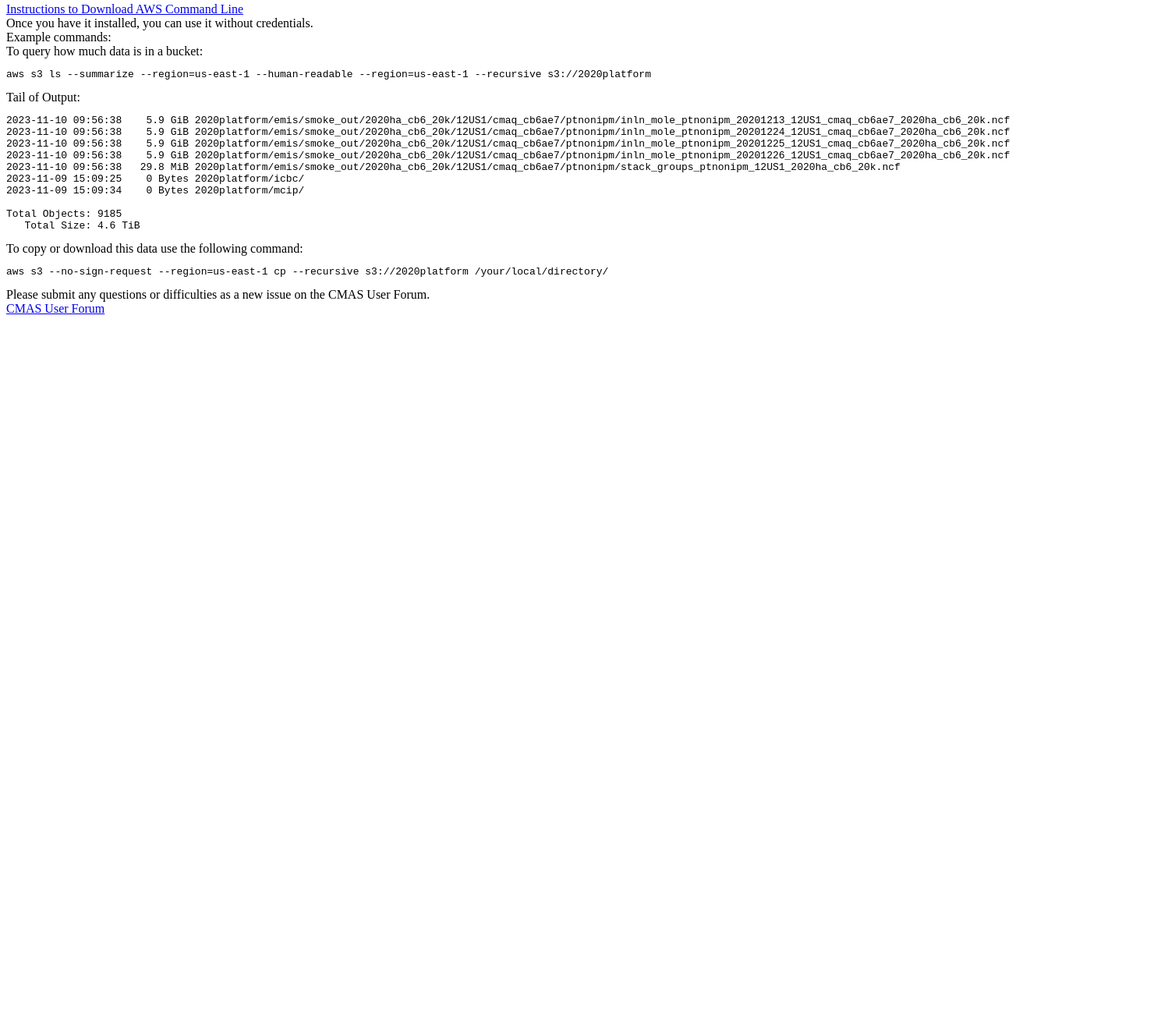
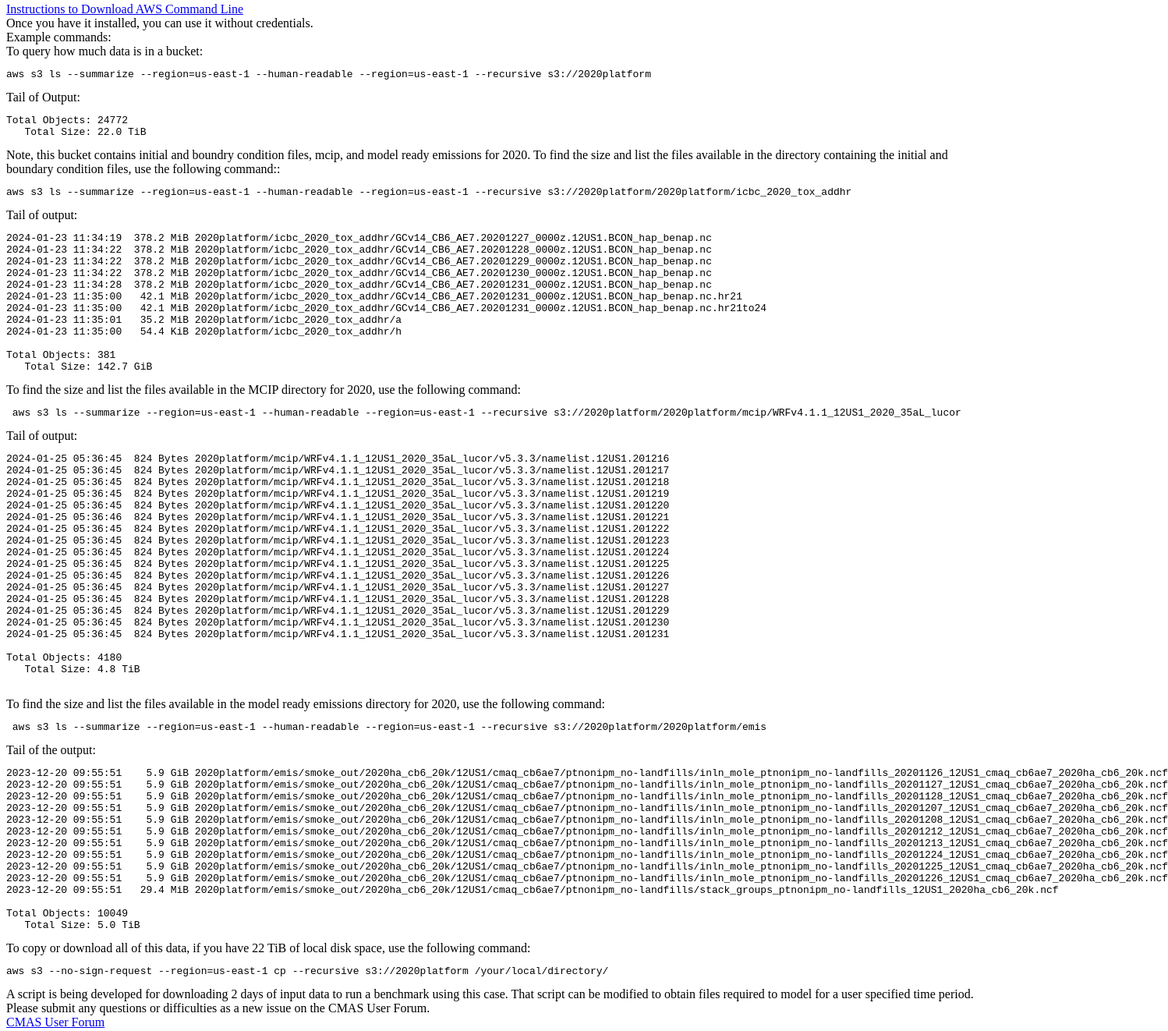
Before and after one commit to CMASCenter/cmas-datawarehouse-aws, a plain HTML site: page 2020platform/readme.html in a window 1280 px wide. Shown: the part 149-1471 px from the top of the page at 78% size, 1498 px wide, since content can reach past the window. Before the commit the page ends 800 px from the top, so only its background shows below. Drawn offline with Linux system fonts and the light colour scheme.

Commit message:
add information about icbc and mcip input data for 2020

```diff
--- a/2020platform/readme.html
+++ b/2020platform/readme.html
@@ -28,26 +28,106 @@ aws s3 ls --summarize --region=us-east-1 --human-readable --region=us-east-1 --r
 Tail of Output: <br>
 
 <pre>
-2023-11-10 09:56:38    5.9 GiB 2020platform/emis/smoke_out/2020ha_cb6_20k/12US1/cmaq_cb6ae7/ptnonipm/inln_mole_ptnonipm_20201213_12US1_cmaq_cb6ae7_2020ha_cb6_20k.ncf
-2023-11-10 09:56:38    5.9 GiB 2020platform/emis/smoke_out/2020ha_cb6_20k/12US1/cmaq_cb6ae7/ptnonipm/inln_mole_ptnonipm_20201224_12US1_cmaq_cb6ae7_2020ha_cb6_20k.ncf
-2023-11-10 09:56:38    5.9 GiB 2020platform/emis/smoke_out/2020ha_cb6_20k/12US1/cmaq_cb6ae7/ptnonipm/inln_mole_ptnonipm_20201225_12US1_cmaq_cb6ae7_2020ha_cb6_20k.ncf
-2023-11-10 09:56:38    5.9 GiB 2020platform/emis/smoke_out/2020ha_cb6_20k/12US1/cmaq_cb6ae7/ptnonipm/inln_mole_ptnonipm_20201226_12US1_cmaq_cb6ae7_2020ha_cb6_20k.ncf
-2023-11-10 09:56:38   29.8 MiB 2020platform/emis/smoke_out/2020ha_cb6_20k/12US1/cmaq_cb6ae7/ptnonipm/stack_groups_ptnonipm_12US1_2020ha_cb6_20k.ncf
-2023-11-09 15:09:25    0 Bytes 2020platform/icbc/
-2023-11-09 15:09:34    0 Bytes 2020platform/mcip/
-
-Total Objects: 9185
-   Total Size: 4.6 TiB
+Total Objects: 24772
+   Total Size: 22.0 TiB
 </pre>
 
-To copy or download this data use the following command:
+Note, this bucket contains initial and boundry condition files, mcip, and model ready emissions for 2020.
+
+To find the size and list the files available in the directory containing the initial and boundary condition files, use the following command::
+
+<pre>
+aws s3 ls --summarize --region=us-east-1 --human-readable --region=us-east-1 --recursive s3://2020platform/2020platform/icbc_2020_tox_addhr
+</pre>
+
+Tail of output:
+
+<pre>
+2024-01-23 11:34:19  378.2 MiB 2020platform/icbc_2020_tox_addhr/GCv14_CB6_AE7.20201227_0000z.12US1.BCON_hap_benap.nc
+2024-01-23 11:34:22  378.2 MiB 2020platform/icbc_2020_tox_addhr/GCv14_CB6_AE7.20201228_0000z.12US1.BCON_hap_benap.nc
+2024-01-23 11:34:22  378.2 MiB 2020platform/icbc_2020_tox_addhr/GCv14_CB6_AE7.20201229_0000z.12US1.BCON_hap_benap.nc
+2024-01-23 11:34:22  378.2 MiB 2020platform/icbc_2020_tox_addhr/GCv14_CB6_AE7.20201230_0000z.12US1.BCON_hap_benap.nc
+2024-01-23 11:34:28  378.2 MiB 2020platform/icbc_2020_tox_addhr/GCv14_CB6_AE7.20201231_0000z.12US1.BCON_hap_benap.nc
+2024-01-23 11:35:00   42.1 MiB 2020platform/icbc_2020_tox_addhr/GCv14_CB6_AE7.20201231_0000z.12US1.BCON_hap_benap.nc.hr21
+2024-01-23 11:35:00   42.1 MiB 2020platform/icbc_2020_tox_addhr/GCv14_CB6_AE7.20201231_0000z.12US1.BCON_hap_benap.nc.hr21to24
+2024-01-23 11:35:01   35.2 MiB 2020platform/icbc_2020_tox_addhr/a
+2024-01-23 11:35:00   54.4 KiB 2020platform/icbc_2020_tox_addhr/h
+
+Total Objects: 381
+   Total Size: 142.7 GiB
+</pre>
+
+
+To find the size and list the files available in the MCIP directory for 2020, use the following command:
+
+<pre>
+ aws s3 ls --summarize --region=us-east-1 --human-readable --region=us-east-1 --recursive s3://2020platform/2020platform/mcip/WRFv4.1.1_12US1_2020_35aL_lucor
+</pre>
+
+Tail of output:
+
+<pre>
+2024-01-25 05:36:45  824 Bytes 2020platform/mcip/WRFv4.1.1_12US1_2020_35aL_lucor/v5.3.3/namelist.12US1.201216
+2024-01-25 05:36:45  824 Bytes 2020platform/mcip/WRFv4.1.1_12US1_2020_35aL_lucor/v5.3.3/namelist.12US1.201217
+2024-01-25 05:36:45  824 Bytes 2020platform/mcip/WRFv4.1.1_12US1_2020_35aL_lucor/v5.3.3/namelist.12US1.201218
+2024-01-25 05:36:45  824 Bytes 2020platform/mcip/WRFv4.1.1_12US1_2020_35aL_lucor/v5.3.3/namelist.12US1.201219
+2024-01-25 05:36:45  824 Bytes 2020platform/mcip/WRFv4.1.1_12US1_2020_35aL_lucor/v5.3.3/namelist.12US1.201220
+2024-01-25 05:36:46  824 Bytes 2020platform/mcip/WRFv4.1.1_12US1_2020_35aL_lucor/v5.3.3/namelist.12US1.201221
+2024-01-25 05:36:45  824 Bytes 2020platform/mcip/WRFv4.1.1_12US1_2020_35aL_lucor/v5.3.3/namelist.12US1.201222
+2024-01-25 05:36:45  824 Bytes 2020platform/mcip/WRFv4.1.1_12US1_2020_35aL_lucor/v5.3.3/namelist.12US1.201223
+2024-01-25 05:36:45  824 Bytes 2020platform/mcip/WRFv4.1.1_12US1_2020_35aL_lucor/v5.3.3/namelist.12US1.201224
+2024-01-25 05:36:45  824 Bytes 2020platform/mcip/WRFv4.1.1_12US1_2020_35aL_lucor/v5.3.3/namelist.12US1.201225
+2024-01-25 05:36:45  824 Bytes 2020platform/mcip/WRFv4.1.1_12US1_2020_35aL_lucor/v5.3.3/namelist.12US1.201226
+2024-01-25 05:36:45  824 Bytes 2020platform/mcip/WRFv4.1.1_12US1_2020_35aL_lucor/v5.3.3/namelist.12US1.201227
+2024-01-25 05:36:45  824 Bytes 2020platform/mcip/WRFv4.1.1_12US1_2020_35aL_lucor/v5.3.3/namelist.12US1.201228
+2024-01-25 05:36:45  824 Bytes 2020platform/mcip/WRFv4.1.1_12US1_2020_35aL_lucor/v5.3.3/namelist.12US1.201229
+2024-01-25 05:36:45  824 Bytes 2020platform/mcip/WRFv4.1.1_12US1_2020_35aL_lucor/v5.3.3/namelist.12US1.201230
+2024-01-25 05:36:45  824 Bytes 2020platform/mcip/WRFv4.1.1_12US1_2020_35aL_lucor/v5.3.3/namelist.12US1.201231
+
+Total Objects: 4180
+   Total Size: 4.8 TiB
+
+</pre>
+
+
+To find the size and list the files available in the model ready emissions directory for 2020, use the following command:
+
+<pre>
+ aws s3 ls --summarize --region=us-east-1 --human-readable --region=us-east-1 --recursive s3://2020platform/2020platform/emis
+</pre>
+
+Tail of the output:
+
+<pre>
+2023-12-20 09:55:51    5.9 GiB 2020platform/emis/smoke_out/2020ha_cb6_20k/12US1/cmaq_cb6ae7/ptnonipm_no-landfills/inln_mole_ptnonipm_no-landfills_20201126_12US1_cmaq_cb6ae7_2020ha_cb6_20k.ncf
+2023-12-20 09:55:51    5.9 GiB 2020platform/emis/smoke_out/2020ha_cb6_20k/12US1/cmaq_cb6ae7/ptnonipm_no-landfills/inln_mole_ptnonipm_no-landfills_20201127_12US1_cmaq_cb6ae7_2020ha_cb6_20k.ncf
+2023-12-20 09:55:51    5.9 GiB 2020platform/emis/smoke_out/2020ha_cb6_20k/12US1/cmaq_cb6ae7/ptnonipm_no-landfills/inln_mole_ptnonipm_no-landfills_20201128_12US1_cmaq_cb6ae7_2020ha_cb6_20k.ncf
+2023-12-20 09:55:51    5.9 GiB 2020platform/emis/smoke_out/2020ha_cb6_20k/12US1/cmaq_cb6ae7/ptnonipm_no-landfills/inln_mole_ptnonipm_no-landfills_20201207_12US1_cmaq_cb6ae7_2020ha_cb6_20k.ncf
+2023-12-20 09:55:51    5.9 GiB 2020platform/emis/smoke_out/2020ha_cb6_20k/12US1/cmaq_cb6ae7/ptnonipm_no-landfills/inln_mole_ptnonipm_no-landfills_20201208_12US1_cmaq_cb6ae7_2020ha_cb6_20k.ncf
+2023-12-20 09:55:51    5.9 GiB 2020platform/emis/smoke_out/2020ha_cb6_20k/12US1/cmaq_cb6ae7/ptnonipm_no-landfills/inln_mole_ptnonipm_no-landfills_20201212_12US1_cmaq_cb6ae7_2020ha_cb6_20k.ncf
+2023-12-20 09:55:51    5.9 GiB 2020platform/emis/smoke_out/2020ha_cb6_20k/12US1/cmaq_cb6ae7/ptnonipm_no-landfills/inln_mole_ptnonipm_no-landfills_20201213_12US1_cmaq_cb6ae7_2020ha_cb6_20k.ncf
+2023-12-20 09:55:51    5.9 GiB 2020platform/emis/smoke_out/2020ha_cb6_20k/12US1/cmaq_cb6ae7/ptnonipm_no-landfills/inln_mole_ptnonipm_no-landfills_20201224_12US1_cmaq_cb6ae7_2020ha_cb6_20k.ncf
+2023-12-20 09:55:51    5.9 GiB 2020platform/emis/smoke_out/2020ha_cb6_20k/12US1/cmaq_cb6ae7/ptnonipm_no-landfills/inln_mole_ptnonipm_no-landfills_20201225_12US1_cmaq_cb6ae7_2020ha_cb6_20k.ncf
+2023-12-20 09:55:51    5.9 GiB 2020platform/emis/smoke_out/2020ha_cb6_20k/12US1/cmaq_cb6ae7/ptnonipm_no-landfills/inln_mole_ptnonipm_no-landfills_20201226_12US1_cmaq_cb6ae7_2020ha_cb6_20k.ncf
+2023-12-20 09:55:51   29.4 MiB 2020platform/emis/smoke_out/2020ha_cb6_20k/12US1/cmaq_cb6ae7/ptnonipm_no-landfills/stack_groups_ptnonipm_no-landfills_12US1_2020ha_cb6_20k.ncf
+
+Total Objects: 10049
+   Total Size: 5.0 TiB
+</pre>
+
+
+To copy or download all of this data, if you have 22 TiB of local disk space, use the following command:
 
 <pre>
 aws s3 --no-sign-request --region=us-east-1 cp --recursive s3://2020platform /your/local/directory/
 </pre>
 
+A script is being developed for downloading 2 days of input data to run a benchmark using this case. That script can be modified to obtain files required to model for a user specified time period.
+
+
 Please submit any questions or difficulties as a new issue on the CMAS User Forum.<br>
 <a href="https://forum.cmascenter.org/">CMAS User Forum</a><br>
 
+
 </body>
 </html>
```
